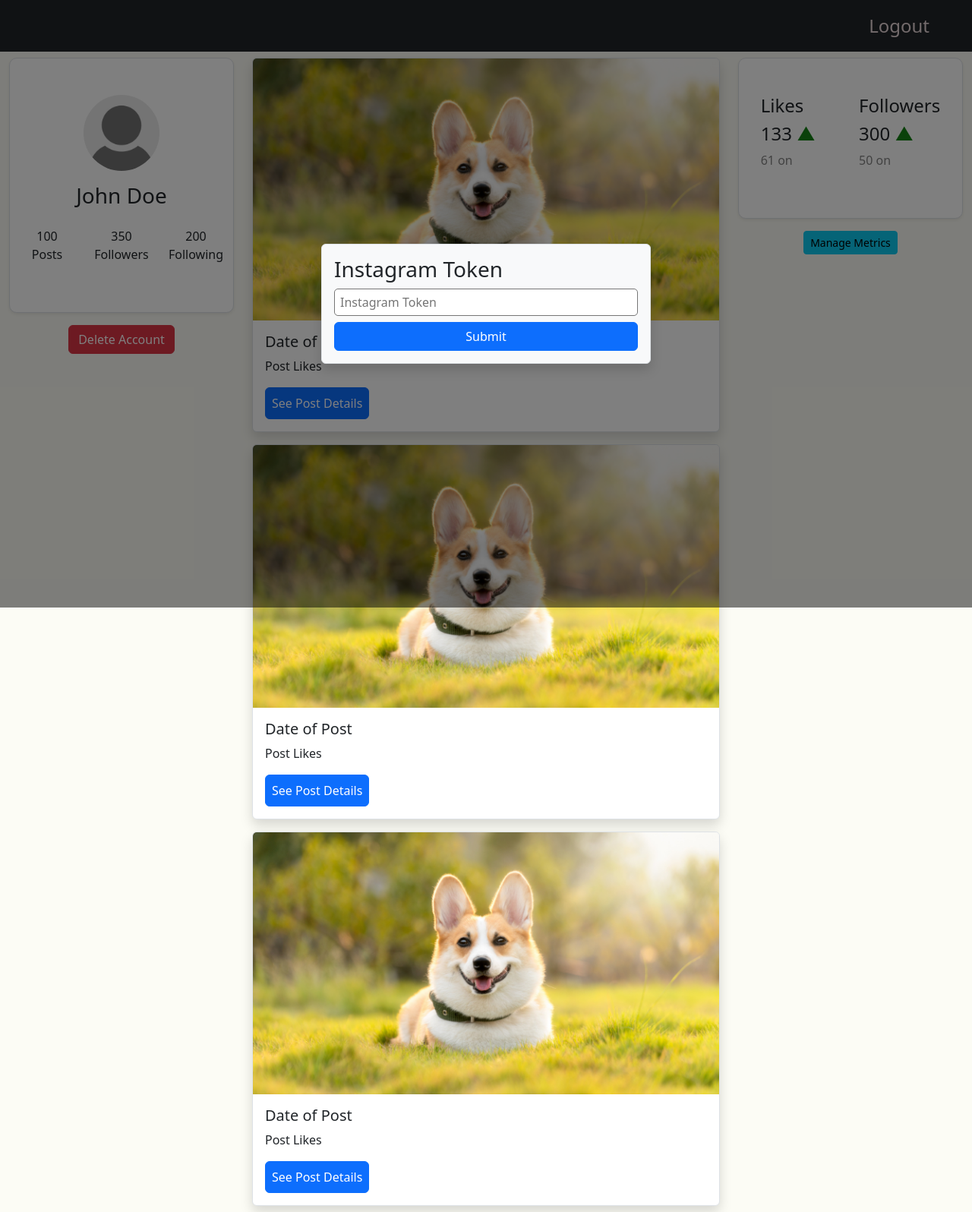
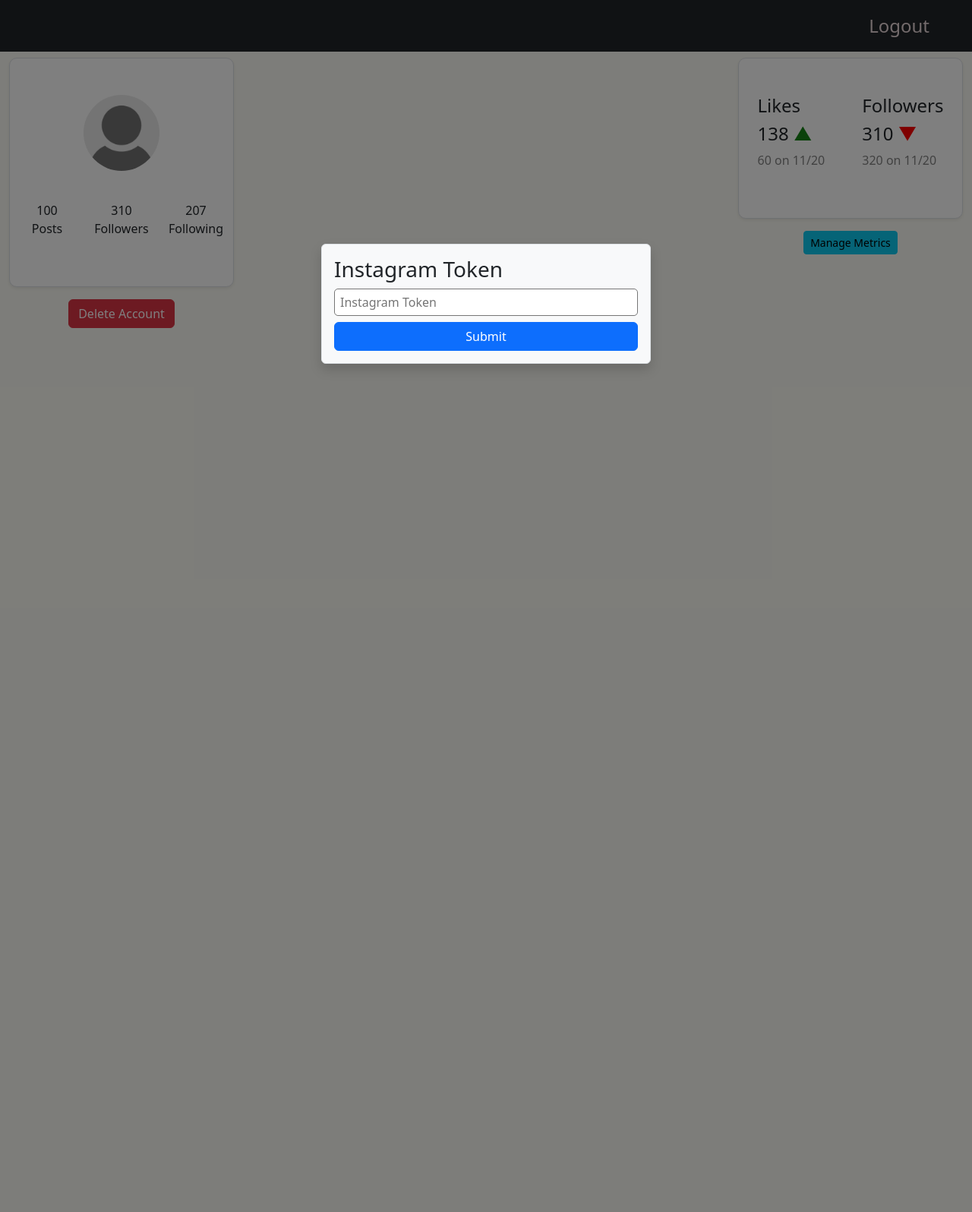
Before and after one commit to UCCS-CS4300-5300/group6-fall2023, a Django app: page /popularity_assessor/profile/1/ in a window 1280 px wide. Shown: the whole page at 76% size. After the commit the page ends 484 px from the top, so only its background shows below. Run offline with Django 3.2, Linux system fonts and the light colour scheme; the visitor is signed in with stand-in values (Sample User, id 1).

Commit message:
simplified mocks and added some metric calculations

```diff
--- a/popularity_assessor/templates/profile.html
+++ b/popularity_assessor/templates/profile.html
@@ -12,10 +12,10 @@
           <p style="text-align: center">{{ user_metrics.total_posts }}<br>Posts</p>
         </div>
         <div class="col-sm-4">
-          <p style="text-align: center">{{ user_metrics.total_followers }}<br>Followers</p>
+          <p style="text-align: center">{{ user_metrics.current_followers }}<br>Followers</p>
         </div>
         <div class="col-sm-4">
-          <p style="text-align: center">{{ user_metrics.total_following }}<br>Following</p>
+          <p style="text-align: center">{{ user_metrics.following }}<br>Following</p>
         </div>
       </div>
     </div>
@@ -65,31 +65,32 @@
       <div>
         <h4>Likes</h4>
         <div class="">
-          <h4>{{ total_likes_today }}
-            {% if total_likes_today > total_likes_yesterday %}
+          <!-- Update for total likes today -->
+          <h4>{{ likes_today }}
+            <!-- Update comparison logic if necessary -->
+            {% if likes_today > likes_yesterday %}
               <span style="color: #158415;">▲</span>
-            {% elif total_likes_today < total_likes_yesterday %}
+            {% elif likes_today < likes_yesterday %}
               <span style="color: #FF0000;">▼</span>
             {% endif %}
           </h4>
-          <p style="color: #848484;">{{ total_likes_yesterday }} on {{ yesterday|date:"m/d/Y" }}</p>
+          <p style="color: #848484;">{{ likes_yesterday }} on {{ yesterday_date }}</p>
         </div>
       </div>
       <div>
         <h4>Followers</h4>
         <div class="">
-          <h4>{{ user_metrics.followers_today }}
-            {% if user_metrics.followers_today > user_metrics.followers_one_day_ago %}
+          <h4>{{ user_metrics.current_followers }}
+            {% if user_metrics.current_followers > user_metrics.followers_yesterday %}
               <span style="color: #158415;">▲</span>
-            {% elif user_metrics.followers_today < user_metrics.followers_one_day_ago %}
+            {% elif user_metrics.current_followers < user_metrics.followers_yesterday %}
               <span style="color: #FF0000;">▼</span>
             {% endif %}
           </h4>
-          <p style="color: #848484;">{{ user_metrics.followers_one_day_ago }} on {{ yesterday|date:"m/d/Y" }}</p>
+          <p style="color: #848484;">{{ user_metrics.followers_yesterday }} on {{ yesterday_date }}</p>
         </div>
       </div>
     </div>
-
     <div class="d-flex justify-content-center w-100 mt-3 ">
       <a href="#" class="btn btn-sm btn-info">Manage Metrics</a>
     </div>
--- a/popularity_assessor/views.py
+++ b/popularity_assessor/views.py
@@ -19,33 +19,43 @@
     else:
         raise User.DoesNotExist
 
-
 @login_required
 def profile(request, user_name):
-    if request.method == "POST":
-        user_to_delete = request.user
-        delete_account(user_to_delete)
-        return redirect('popularity_assessor:login')
+ # Use the new mock functions
+ user_metrics = mock_user_metrics()
+ posts = mock_posts()
 
-    # Call the get_posts method to get the posts data
-    posts = get_posts()
+ # Format the dates for today and yesterday
+ # Get the current date and time
+ now = datetime.now()
 
-    # Aggregate likes for yesterday
-    yesterday = (datetime.now() - timedelta(days=1)).strftime("%Y-%m-%d")
-    total_likes_yesterday = sum(sum(1 for like in post['likes'] if like['date'] == yesterday) for post in posts)
+ # Calculate the date for yesterday
+ yesterday = now - timedelta(days=2)
 
-    # Call the get_user_metrics method to get the user metrics
-    user_metrics = get_user_metrics()
+ # Format the date as MM/DD
+ yesterday_formatted = yesterday.strftime("%m/%d")
+ today_str = datetime.now().strftime("%Y-%m-%d")
+ yesterday_str = (datetime.now() - timedelta(days=1)).strftime("%Y-%m-%d")
 
-    # Pass both posts data, user metrics, and likes metrics to the template
-    return render(request, 'profile.html', {
-        "count": [1, 2, 3],
-        "posts": posts,
-        "user_metrics": user_metrics,
-        "total_likes_today": sum(post['likes_today'] for post in posts),
-        "total_likes_yesterday": total_likes_yesterday,
-        "yesterday": yesterday
-    })
+ # Calculate likes from today and yesterday
+ likes_today = sum(
+    len([like for like in post['likes'] if like['timestamp'].startswith(today_str)])
+    for post in posts
+ )
+ likes_yesterday = sum(
+    len([like for like in post['likes'] if
+ like['timestamp'].startswith(yesterday_str)])
+    for post in posts
+ )
+
+# Pass data to the template
+ return render(request, 'profile.html', {
+    "posts": posts,
+    "user_metrics": user_metrics,
+    "likes_today": likes_today,
+    "likes_yesterday": likes_yesterday,
+    "yesterday_date" : yesterday_formatted
+ })
 
 def register(request):
     # Handle the POST request (form submission)
@@ -81,70 +91,39 @@
     return render(request, 'login.html', {'form': form})
 
 
-def get_mock_likes(num_likes, days_ago=0):
-    """ Generate mock likes for a given number of days ago """
-    date = datetime.now() - timedelta(days=days_ago)
-    return [{'date': date.strftime("%Y-%m-%d")} for _ in range(num_likes)]
+def mock_user_metrics():
+  # Assuming all followers are from today and yesterday for simplicity
+  current_followers = 310
+  followers_yesterday = 320
+  total_posts = 100
+  following = 207
 
-def generate_random_likes():
-    """ Generate a random number of likes for different days """
+  return {
+      'total_posts': total_posts,
+      'current_followers': current_followers,
+      'followers_yesterday': followers_yesterday,
+      'following': following,
+  }
+
+def mock_posts():
+ posts = []
+
+ for i in range(1, 6):
+    post_date = datetime.now() - timedelta(days=random.randint(0, 4))
+    num_likes = random.randint(10, 100)  # Random number of likes for the post
     likes = []
-    # Random likes from today
-    likes.extend(get_mock_likes(random.randint(10, 50), days_ago=0))
-    # Random likes from the past few days
-    for days_ago in range(1, 5):
-        likes.extend(get_mock_likes(random.randint(5, 20), days_ago=days_ago))
-    return likes
 
-def get_posts():
-    today = datetime.now().strftime("%Y-%m-%d")
+    for _ in range(num_likes):
+        # Generate a random timestamp for each like between the post_date and now
+        like_timestamp = post_date + timedelta(seconds=random.randint(0, int((datetime.now() - post_date).total_seconds())))
+        likes.append({'timestamp': like_timestamp.strftime("%Y-%m-%d %H:%M:%S")})
 
-    # Mock posts data
-    posts = [
-        {
-            'image_path': f'path/to/image{i}.jpg',
-            'title': f'Post {i}',
-            'date': '2021-01-0' + str(i),
-            'likes': generate_random_likes(),
-            'num_comments': random.randint(2, 10)
-        } for i in range(1, 6)  # Generating 5 mock posts
-    ]
+    posts.append({
+        'image_path': f'path/to/image{i}.jpg',
+        'title': f'Post {i}',
+        'date': post_date.strftime("%Y-%m-%d"),
+        'likes': likes,
+        'num_comments': random.randint(2, 10)
+    })
 
-    # Calculate likes for today for each post
-    for post in posts:
-        post['likes_today'] = sum(1 for like in post['likes'] if like['date'] == today)
-
-    return posts
-
-
-def get_mock_followers(num_followers, days_ago=0):
-    """ Generate mock followers for a given number of days ago """
-    date = datetime.now() - timedelta(days=days_ago)
-    return [{'date': date.strftime("%Y-%m-%d")} for _ in range(num_followers)]
-
-def get_user_metrics():
- today = datetime.now().strftime("%Y-%m-%d")
- one_day_ago = (datetime.now() - timedelta(days=1)).strftime("%Y-%m-%d")
-
- # Mock followers data
- followers_data = get_mock_followers(300, 0) + get_mock_followers(50, 1)  # 300 followers from today, 50 from 1 day ago
-
-# Calculate followers for today
- followers_today = sum(1 for follower in followers_data if follower['date'] == today)
-
- # Calculate followers from 1 day ago
- followers_one_day_ago = sum(1 for follower in followers_data if follower['date'] == one_day_ago)
-
- # Mock total followers, following, and posts
- total_followers = len(followers_data)
- total_following = 200  # Example number
- total_posts = 100      # Example number
-
- return {
-    'username': 'John Doe',  # Mock username
-    'total_followers': total_followers,
-    'total_following': total_following,
-    'total_posts': total_posts,
-    'followers_today': followers_today,
-    'followers_one_day_ago': followers_one_day_ago,
- }
+ return posts
```
Also changed, not shown: popularity_assessor/tests.py (+45 -3 lines).
